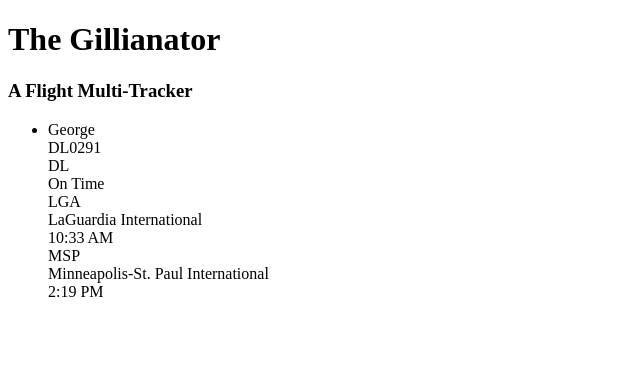
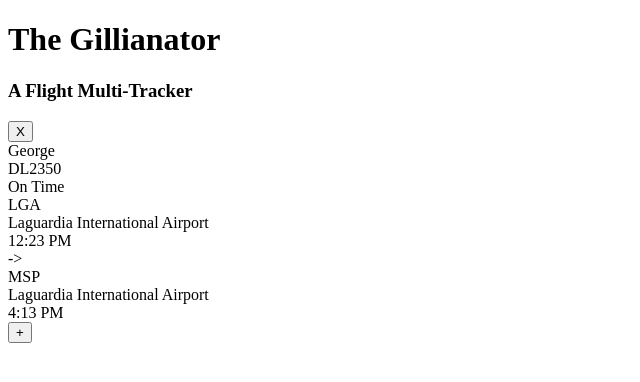
Before and after one commit to george-humphrey/flight-multitracker, a React app: page / in a window 1280 px wide. Shown: the top 382 px of the page, without its empty margins (0-640 px from the left). Built offline with nearby package versions, Linux system fonts and the light colour scheme; the HTML template or start-up script is replaced by a standard one.

Commit message:
added in basic css

```diff
--- a/client/src/components/Flight.jsx
+++ b/client/src/components/Flight.jsx
@@ -2,31 +2,42 @@ import React from 'react';
 
 const Flight = (props) => {
   return (
-    <li className='flight' id={`flight${props.number}`}>
+    <div className='flight' id={`flight${props.number}`}>
+      <button className='delete'>X</button>
       <div className='overviewSection'>
-        <div className='flightName'>George</div>
-        <div className='flightCode'>DL0291</div>
-        <div className='airlineLogo'>DL</div>
+        <div className='flightName'>{props.flight.flightName}</div>
+        <div className='flightCode'>{props.flight.flightCode}</div>
+        <div className='airlineLogo'></div>
       </div>
       <div className='statusSection'>
-        <div className='status'>On Time</div>
-        <div className='statusMessage'></div>
+        <div className='status'>{props.flight.status}</div>
       </div>
       <div className='departureSection'>
         <div className='departureCity'>
-          <div className='cityCode'>LGA</div>
-          <div className='cityName'>LaGuardia International</div>
+          <div className='cityCode departureCode'>
+            {props.flight.departure.airportCode}
+          </div>
+          <div className='cityName departureCity'>
+            {props.flight.departure.airportName}
+          </div>
         </div>
-        <div className='estimatedDeparture'>10:33 AM</div>
+        <div className='estimatedDeparture'>
+          {props.flight.departure.estimated}
+        </div>
       </div>
+      <div className='flightArrow'>{'->'}</div>
       <div className='arrivalSection'>
         <div className='arrivalCity'>
-          <div className='cityCode'>MSP</div>
-          <div className='cityName'>Minneapolis-St. Paul International</div>
+          <div className='cityCode arrivalCode'>
+            {props.flight.arrival.airportCode}
+          </div>
+          <div className='cityName arrivalCity'>
+            {props.flight.departure.airportName}
+          </div>
         </div>
-        <div className='estimatedArrival'>2:19 PM</div>
+        <div className='estimatedArrival'>{props.flight.arrival.estimated}</div>
       </div>
-    </li>
+    </div>
   );
 };
 
--- a/client/src/components/Flights.jsx
+++ b/client/src/components/Flights.jsx
@@ -2,13 +2,28 @@ import React from 'react';
 import Flight from './Flight.jsx';
 
 const Flights = (props) => {
-  return (
-    <div id='flights'>
-      <ul id='flightsList'>
-        <Flight number={1} />
-      </ul>
-    </div>
-  );
+  if (props.flights.length < 5) {
+    return (
+      <div id='flights'>
+        <div id='flightsList'>
+          {props.flights.map((flight, index) => {
+            return <Flight listNumber={index} flight={flight} key={index} />;
+          })}
+        </div>
+        <button id='addFlight'>+</button>
+      </div>
+    );
+  } else {
+    return (
+      <div id='flights'>
+        <div id='flightsList'>
+          {props.flights.map((flight, index) => {
+            return <Flight listNumber={index} flight={flight} key={index} />;
+          })}
+        </div>
+      </div>
+    );
+  }
 };
 
 export default Flights;
--- a/client/src/index.jsx
+++ b/client/src/index.jsx
@@ -9,29 +9,23 @@ class App extends React.Component {
   constructor(props) {
     super(props);
     this.state = {
-      flight1: {
+      flights: [
+        {
           flightName: 'George',
           flightCode: 'DL2350',
           status: 'On Time',
           departure: {
             airportCode: 'LGA',
             airportName: 'Laguardia International Airport',
-          scheduled: '12:23 PM',
             estimated: '12:23 PM',
-          actual: '12:23 PM',
           },
           arrival: {
             airportCode: 'MSP',
             airportName: 'Minneapolis-St. Paul International Airport',
-          scheduled: '4:19 PM',
             estimated: '4:13 PM',
-          actual: null,
           },
         },
-      flight2: {},
-      flight1: {},
-      flight2: {},
-      flight5: {},
+      ],
     };
 
     this.addFlight = helpers.addFlight.bind(this);
@@ -46,7 +40,7 @@ class App extends React.Component {
       <div id='app'>
         <h1>The Gillianator</h1>
         <h3>A Flight Multi-Tracker</h3>
-        <Flights />
+        <Flights flights={this.state.flights} />
       </div>
     );
   }
```
Also changed, not shown: 1 other file (tests, documents, lock files or other folders). Lines whose indentation alone changed are shown as unchanged.
